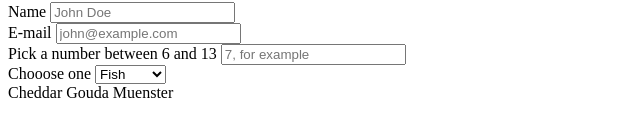
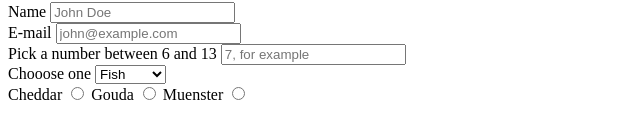
Before and after one commit to cactusgroup/FCC-Survey-Form, a plain HTML site: page index.html in a window 1280 px wide. Shown: the part 112-250 px from the top of the page, without its empty margins (0-640 px from the left). Drawn offline with Linux system fonts and the light colour scheme.

Commit message:
continue

```diff
--- a/index.html
+++ b/index.html
@@ -36,13 +36,13 @@
             <br />
             <!-- user story 13 -->
             <label id="radio-1-label" for="radio-cheddar">Cheddar</label>
-            <imput id="radio-cheddar" type="radio" name="cheese" value="cheddar" />
+            <input id="radio-cheddar" type="radio" name="cheese" value="cheddar" />
 
             <label id="radio-2-label" for="radio-gouda">Gouda</label>
-            <imput id="radio-gouda" type="radio" name="cheese" value="gouda" />
+            <input id="radio-gouda" type="radio" name="cheese" value="gouda" />
 
             <label id="radio-3-label" for="radio-muenster">Muenster</label>
-            <imput id="radio-muenster" type="radio" name="cheese" value="muenster" />
+            <input id="radio-muenster" type="radio" name="cheese" value="muenster" />
 
 
         </form>
```
